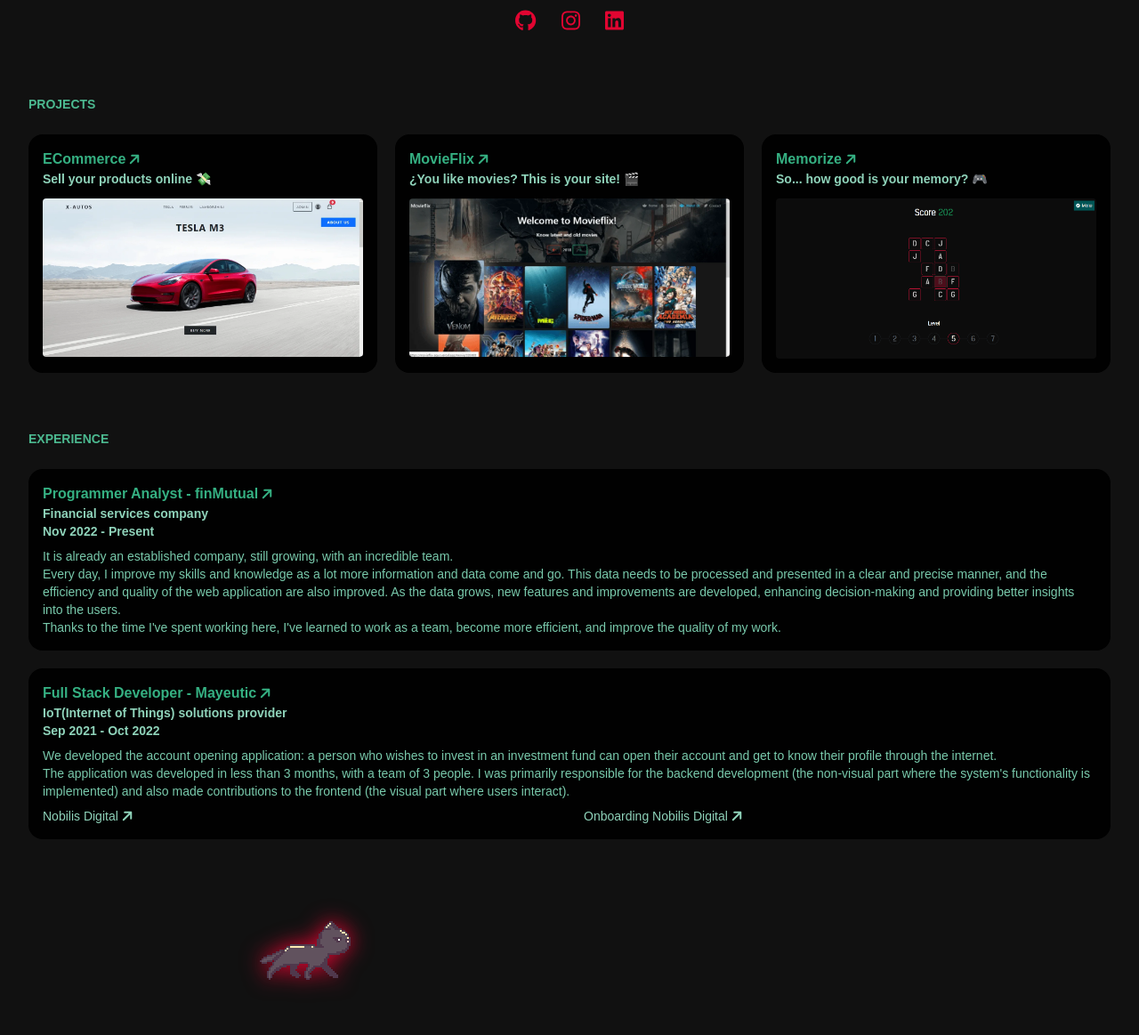
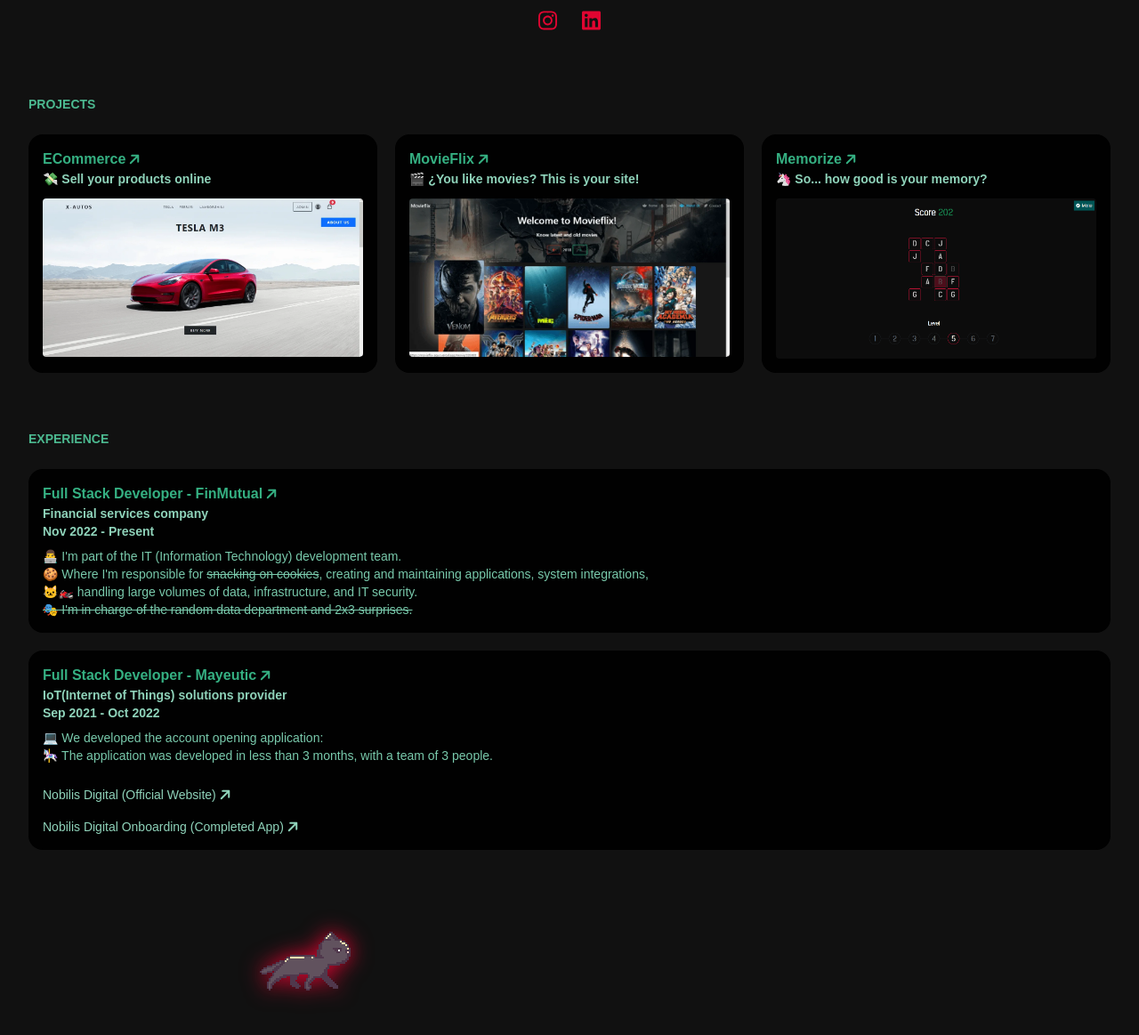
Before and after one commit to iAgis/Public-Portfolio, a website: page public/index.html in a window 1280 px wide. Shown: the part 253-1416 px from the top of the page at 89% size. Drawn offline with nearby package versions, Linux system fonts and the light colour scheme; a web font is replaced by a local one.

Commit message:
refactor code

```diff
--- a/public/index.html
+++ b/public/index.html
@@ -87,13 +87,13 @@
 
       <footer class="mt-7 text-2xl justify-center flex">
         <ul class="flex">
-          <li>
+          <!-- <li>
             <a
               href="https://github.com/iAgis"
               target="_blank"
               rel="noopener noreferrer"
               title="GitHub"
-              class="color-action-light hover-action-light"
+              class="color-action-light hover-action-light hidden"
             >
               <svg
                 xmlns="http://www.w3.org/2000/svg"
@@ -101,15 +101,14 @@
                 height="2.5rem"
                 class="expand p-2"
               >
-                <!--! Font Awesome Pro 6.4.0 by @fontawesome - https://fontawesome.com License - https://fontawesome.com/license (Commercial License) Copyright 2023 Fonticons, Inc. -->
                 <path
                   d="M165.9 397.4c0 2-2.3 3.6-5.2 3.6-3.3.3-5.6-1.3-5.6-3.6 0-2 2.3-3.6 5.2-3.6 3-.3 5.6 1.3 5.6 3.6zm-31.1-4.5c-.7 2 1.3 4.3 4.3 4.9 2.6 1 5.6 0 6.2-2s-1.3-4.3-4.3-5.2c-2.6-.7-5.5.3-6.2 2.3zm44.2-1.7c-2.9.7-4.9 2.6-4.6 4.9.3 2 2.9 3.3 5.9 2.6 2.9-.7 4.9-2.6 4.6-4.6-.3-1.9-3-3.2-5.9-2.9zM244.8 8C106.1 8 0 113.3 0 252c0 110.9 69.8 205.8 169.5 239.2 12.8 2.3 17.3-5.6 17.3-12.1 0-6.2-.3-40.4-.3-61.4 0 0-70 15-84.7-29.8 0 0-11.4-29.1-27.8-36.6 0 0-22.9-15.7 1.6-15.4 0 0 24.9 2 38.6 25.8 21.9 38.6 58.6 27.5 72.9 20.9 2.3-16 8.8-27.1 16-33.7-55.9-6.2-112.3-14.3-112.3-110.5 0-27.5 7.6-41.3 23.6-58.9-2.6-6.5-11.1-33.3 2.6-67.9 20.9-6.5 69 27 69 27 20-5.6 41.5-8.5 62.8-8.5s42.8 2.9 62.8 8.5c0 0 48.1-33.6 69-27 13.7 34.7 5.2 61.4 2.6 67.9 16 17.7 25.8 31.5 25.8 58.9 0 96.5-58.9 104.2-114.8 110.5 9.2 7.9 17 22.9 17 46.4 0 33.7-.3 75.4-.3 83.6 0 6.5 4.6 14.4 17.3 12.1C428.2 457.8 496 362.9 496 252 496 113.3 383.5 8 244.8 8zM97.2 352.9c-1.3 1-1 3.3.7 5.2 1.6 1.6 3.9 2.3 5.2 1 1.3-1 1-3.3-.7-5.2-1.6-1.6-3.9-2.3-5.2-1zm-10.8-8.1c-.7 1.3.3 2.9 2.3 3.9 1.6 1 3.6.7 4.3-.7.7-1.3-.3-2.9-2.3-3.9-2-.6-3.6-.3-4.3.7zm32.4 35.6c-1.6 1.3-1 4.3 1.3 6.2 2.3 2.3 5.2 2.6 6.5 1 1.3-1.3.7-4.3-1.3-6.2-2.2-2.3-5.2-2.6-6.5-1zm-11.4-14.7c-1.6 1-1.6 3.6 0 5.9 1.6 2.3 4.3 3.3 5.6 2.3 1.6-1.3 1.6-3.9 0-6.2-1.4-2.3-4-3.3-5.6-2z"
                   fill="currentColor"
                 />
               </svg>
             </a>
-          </li>
-          <li class="ms-3">
+          </li> -->
+          <li>
             <a
               href="https://www.instagram.com/agus.lemesdls/"
               target="_blank"
@@ -195,7 +194,7 @@
               </svg>
             </h3>
             <p class="color-gray text-sm font-semibold">
-              Sell your products online 💸
+              💸 Sell your products online
             </p>
             <img
               src="./img/e-commerce.webp"
@@ -233,7 +232,7 @@
             </h3>
 
             <p class="color-gray text-sm font-semibold">
-              ¿You like movies? This is your site! 🎬
+              🎬 ¿You like movies? This is your site!
             </p>
             <img
               src="./img/movieflix.webp"
@@ -266,7 +265,7 @@
               </svg>
             </h3>
             <p class="color-gray text-sm font-semibold">
-              So... how good is your memory? 🎮
+              🦄 So... how good is your memory?
             </p>
             <img
               src="./img/memorize.webp"
@@ -279,7 +278,7 @@
         </li>
       </ul>
 
-      <a href="." title="All projects" class="hidden">
+      <!-- <a href="." title="All projects" class="hidden">
         All projects
 
         <svg
@@ -288,13 +287,12 @@
           height="1rem"
           class="c-arrow ms-1"
         >
-          <!--! Font Awesome Pro 6.4.0 by @fontawesome - https://fontawesome.com License - https://fontawesome.com/license (Commercial License) Copyright 2023 Fonticons, Inc. -->
           <path
             d="M214.6 41.4c-12.5-12.5-32.8-12.5-45.3 0l-160 160c-12.5 12.5-12.5 32.8 0 45.3s32.8 12.5 45.3 0L160 141.2V448c0 17.7 14.3 32 32 32s32-14.3 32-32V141.2L329.4 246.6c12.5 12.5 32.8 12.5 45.3 0s12.5-32.8 0-45.3l-160-160z"
             fill="currentColor"
           />
         </svg>
-      </a>
+      </a> -->
     </section>
 
     <!-- Experience -->
@@ -313,7 +311,7 @@
           >
             <header>
               <h3 class="font-bold flex items-center">
-                Programmer Analyst - finMutual
+                Full Stack Developer - FinMutual
 
                 <svg
                   xmlns="http://www.w3.org/2000/svg"
@@ -334,19 +332,18 @@
               <p class="color-gray text-sm font-semibold">Nov 2022 - Present</p>
             </header>
             <p class="text-sm mt-2 color-primary">
-              It is already an established company, still growing, with an
-              incredible team.
+              👨‍💻 I'm part of the IT (Information Technology) development team.
               <br />
-              Every day, I improve my skills and knowledge as a lot more
-              information and data come and go. This data needs to be processed
-              and presented in a clear and precise manner, and the efficiency
-              and quality of the web application are also improved. As the data
-              grows, new features and improvements are developed, enhancing
-              decision-making and providing better insights into the users.
+              🍪 Where I'm responsible for <s>snacking on cookies</s>, creating
+              and maintaining applications, system integrations,
               <br />
-              Thanks to the time I've spent working here, I've learned to work
-              as a team, become more efficient, and improve the quality of my
-              work.
+              🐱‍🏍 handling large volumes of data, infrastructure, and IT
+              security.
+              <br />
+              <s
+                >🎭 I'm in charge of the random data department and 2x3
+                surprises.</s
+              >
             </p>
           </a>
         </li>
@@ -356,7 +353,7 @@
             target="_blank"
             rel="noopener noreferrer"
             title="mayeutic"
-            class="p-4 pb-2 block color-primary-light hover-action-light"
+            class="p-4 block color-primary-light hover-action-light"
           >
             <header>
               <h3 class="font-bold flex items-center">
@@ -383,19 +380,14 @@
               </p>
             </header>
             <p class="text-sm mt-2 color-primary">
-              We developed the account opening application: a person who wishes
-              to invest in an investment fund can open their account and get to
-              know their profile through the internet.
+              💻 We developed the account opening application:
               <br />
-              The application was developed in less than 3 months, with a team
-              of 3 people. I was primarily responsible for the backend
-              development (the non-visual part where the system's functionality
-              is implemented) and also made contributions to the frontend (the
-              visual part where users interact).
+              🎠 The application was developed in less than 3 months, with a
+              team of 3 people.
             </p>
           </a>
 
-          <div class="flex flex-col md:flex-row">
+          <div class="flex flex-col mt-2">
             <a
               href="https://www.nobilisdigital.com.uy"
               target="_blank"
@@ -403,7 +395,7 @@
               title="Nobilis Digital"
               class="flex-1 px-4 pb-4 block color-gray hover-action-light text-sm flex items-center"
             >
-              Nobilis Digital
+              Nobilis Digital (Official Website)
 
               <svg
                 xmlns="http://www.w3.org/2000/svg"
@@ -426,7 +418,7 @@
               title="Onboarding Nobilis Digital"
               class="flex-1 px-4 pb-4 block color-gray hover-action-light text-sm flex items-center"
             >
-              Onboarding Nobilis Digital
+              Nobilis Digital Onboarding (Completed App)
 
               <svg
                 xmlns="http://www.w3.org/2000/svg"
```
Also changed, not shown: public/es/index.html (+7 -9 lines).
